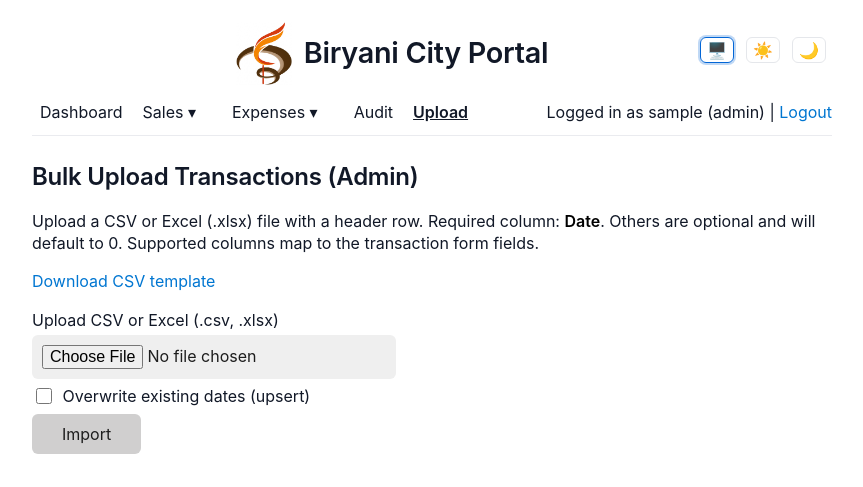
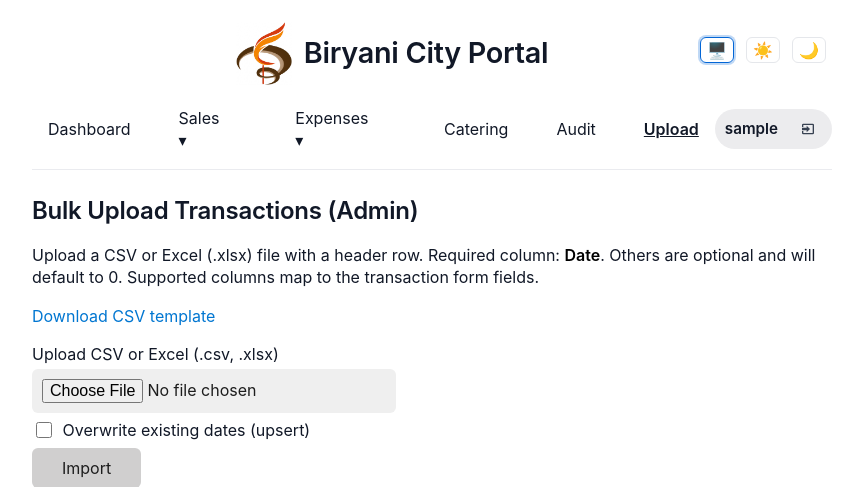
Before and after one commit to sushanth88/BC_Internal_OP, a Flask app: page /admin/upload in a window 1280 px wide. Shown: the top 487 px of the page, without its empty margins (208-1071 px from the left). Run offline with Flask 3, Linux system fonts and the light colour scheme; a user stored in the database is signed in; tables that the repository leaves empty hold one stand-in row (values such as "Sample post"); some libraries are stand-ins or nearby versions.

Commit message:
UI: nav label revert and admin nav + header style adjustments

```diff
--- a/app.py
+++ b/app.py
@@ -437,6 +437,21 @@ def sales_transactions():
     bulk_delete_form = BulkDeleteForm()
     delete_all_form = DeleteAllForm()
     return render_template('sales_transactions.html', transactions=txs, today=date.today(), bulk_delete_form=bulk_delete_form, delete_all_form=delete_all_form)
+
+
+@app.route('/catering')
+@login_required
+def catering():
+    """Top-level Catering view: list transactions that have catering (party_orders_cash) > 0.
+    Admins see recent entries; regular users see today's catering entries (if any).
+    """
+    db = SessionLocal()
+    if current_user.is_admin:
+        txs = db.query(Transaction).filter(Transaction.party_orders_cash > 0).order_by(Transaction.date.desc()).limit(200).all()
+    else:
+        today_d = date.today()
+        txs = db.query(Transaction).filter(Transaction.date == today_d, Transaction.party_orders_cash > 0).all()
+    return render_template('catering.html', transactions=txs, today=date.today())
 
 
 # Expenses pages
--- a/static/style.css
+++ b/static/style.css
@@ -67,6 +67,8 @@ table th, table td { padding: 8px 10px; border: 1px solid var(--border); }
 .tx-table tr:hover td { background: color-mix(in srgb, var(--link) 6%, transparent); }
 .container { max-width: 960px; margin: 24px auto; }
 .topbar { display:flex; justify-content:space-between; align-items:center; margin-bottom: 12px; }
+/* align inner sections (nav vs user) with consistent spacing */
+.topbar > div { display: flex; align-items: center; gap: 12px; }
 /* Logo styles */
 .site-logo { display:block; width: 56px; height: auto; margin: 2px 0; }
 
@@ -152,9 +154,12 @@ body[data-page="login"] input[type="password"] {
 .btn-login:hover { background: color-mix(in srgb, var(--link) 8%, transparent); }
 
 /* Nav with dropdown submenu */
-.nav { position: relative; display: inline-flex; gap: 4px; align-items: center; }
-.nav .nav-item { position: relative; display: inline-block; }
+.nav { position: relative; display: flex; gap: 16px; align-items: center; }
+.nav .nav-item { position: relative; display: inline-flex; align-items: center; }
 .nav .nav-item > a.parent { padding-right: 16px; }
+/* top-level nav links spacing */
+.nav > a, .nav .nav-item { padding: 6px 8px; border-radius: 6px; }
+.nav > a:hover, .nav .nav-item > a.parent:hover { background: color-mix(in srgb, var(--link) 6%, transparent); }
 .nav .nav-item .submenu {
 	position: absolute;
 	top: calc(100% + 4px);
@@ -196,3 +201,20 @@ body[data-page="login"] input[type="password"] {
 /* submenu utilities */
 .nav .nav-item .submenu.right { left: auto; right: 0; }
 .nav .nav-item .submenu.narrow { min-width: 140px; }
+
+/* Subtle user pill in header */
+.user-pill {
+	display: inline-flex;
+	align-items: center;
+	gap: 8px;
+	padding: 6px 10px;
+	border-radius: 999px;
+	background: color-mix(in srgb, var(--text) 8%, transparent);
+	color: var(--muted);
+	font-size: 0.95rem;
+}
+.user-pill .user-name { font-weight: 600; color: var(--text); }
+.user-pill .user-role { display: none; }
+.user-pill .user-logout { color: var(--link); text-decoration: none; margin-left: 8px; display: inline-flex; align-items: center; justify-content: center; width: 28px; height: 28px; border-radius: 6px; }
+.user-pill .user-logout svg { display: block; width: 16px; height: 16px; color: var(--muted); }
+.user-pill .user-logout:hover svg { color: var(--link); }
--- a/templates/_nav.html
+++ b/templates/_nav.html
@@ -26,6 +26,9 @@
       {% endif %}
       {% if current_user.is_authenticated %}
         {% if current_user.is_admin %}
+          <a href="{{ url_for('catering') }}" class="{% if request.path == url_for('catering') %}active{% endif %}">Catering</a>
+        {% endif %}
+        {% if current_user.is_admin %}
           <a href="{{ url_for('audit_logs') }}" class="{% if request.path.startswith(url_for('audit_logs')) %}active{% endif %}">Audit</a>
           <a href="{{ url_for('admin_upload') }}" class="{% if request.path.startswith('/admin/upload') %}active{% endif %}">Upload</a>
           {# Import feature removed #}
@@ -35,8 +38,15 @@
   </div>
   <div>
     {% if current_user.is_authenticated %}
-      <span>Logged in as {{ current_user.username }} {% if current_user.is_admin %}(admin){% endif %}</span>
-      | <a href="{{ url_for('logout') }}">Logout</a>
+      <div class="user-pill">
+        <span class="user-name">{{ current_user.username }}</span>
+        <a href="{{ url_for('logout') }}" class="user-logout" title="Logout" aria-label="Logout">
+          <!-- Logout icon (arrow leaving a door) -->
+          <svg xmlns="http://www.w3.org/2000/svg" viewBox="0 0 24 24" width="16" height="16" aria-hidden="true" focusable="false">
+            <path fill="currentColor" d="M10 17v-3H3v-4h7V7l5 5-5 5zm9-13H5a2 2 0 0 0-2 2v3h2V6h14v12H5v-3H3v3a2 2 0 0 0 2 2h14a2 2 0 0 0 2-2V6a2 2 0 0 0-2-2z"/>
+          </svg>
+        </a>
+      </div>
     {% else %}
       <a href="{{ url_for('login') }}">Login</a>
     {% endif %}
--- /dev/null
+++ b/templates/catering.html
@@ -0,0 +1,4 @@
+{% extends 'layout.html' %}
+{% block content %}
+  <!-- Catering top-level placeholder -->
+{% endblock %}
```
